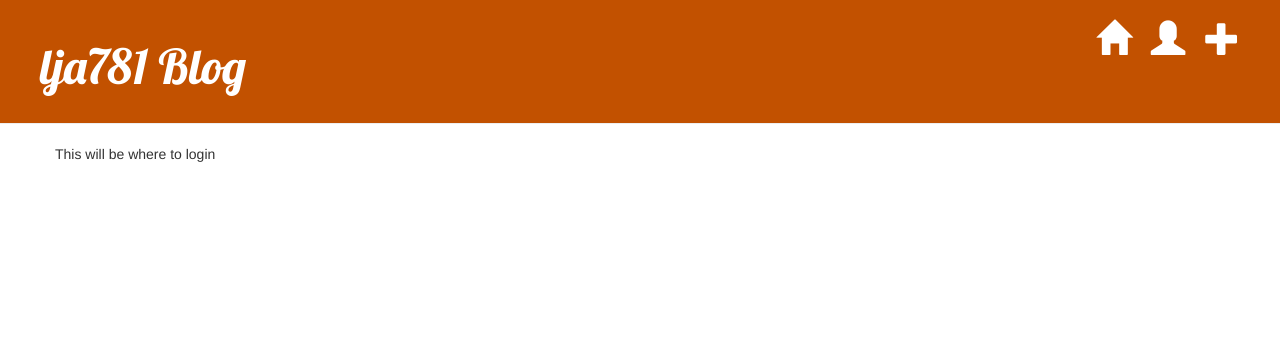
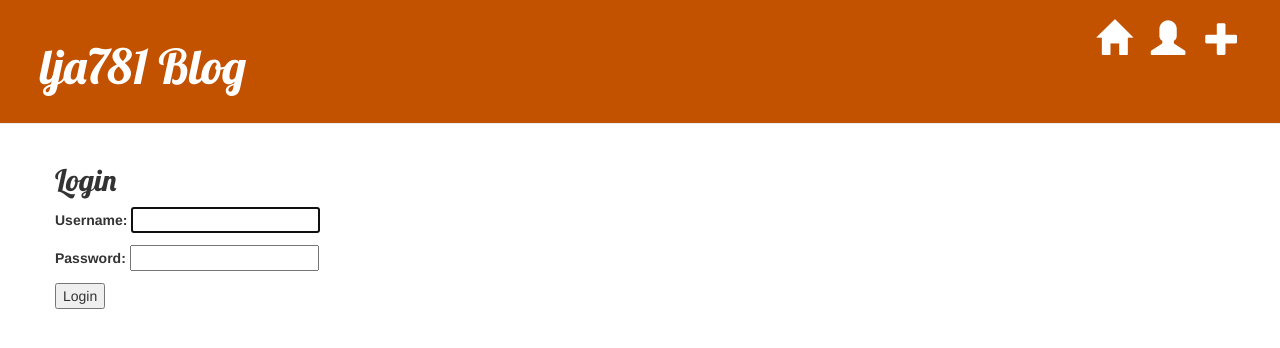
Before and after one commit to lja781/webapp, a Django app: page /accounts/login/ in a window 1280 px wide. Shown: the top 348 px of the page. Run offline with Django 3.2, Linux system fonts and the light colour scheme; some libraries are stand-ins or nearby versions.

Commit message:
Added login capability

```diff
--- a/accounts/templates/accounts/login.html
+++ b/accounts/templates/accounts/login.html
@@ -1,7 +1,12 @@
 {% extends 'core/base.html' %}
 
 {% block content %}
+    <h2>Login</h2>
     <div class="login">
-        <p>This will be where to login</p>
+        <form method="post">
+            {% csrf_token %}
+            {{ form.as_p }}
+            <button type="submit">Login</button>
+        </form>
     </div>
 {% endblock %}
--- a/accounts/views.py
+++ b/accounts/views.py
@@ -1,6 +1,6 @@
 from django.contrib.auth import login as func_login
 from django.contrib.auth import authenticate
-from django.contrib.auth.forms import UserCreationForm
+from django.contrib.auth.forms import UserCreationForm, AuthenticationForm
 from django.contrib.auth import logout as func_logout
 from django.shortcuts import render, redirect
 
@@ -8,7 +8,20 @@ def login(request):
     meta = {"is_logged_in":request.user.is_authenticated}
     if request.user.is_authenticated:
         return redirect('profile')
-    return render(request, 'accounts/login.html', {'meta':meta})
+    elif request.method == "POST":
+        form = AuthenticationForm(request, data=request.POST)
+        if form.is_valid():
+            username = form.cleaned_data.get('username')
+            raw_password = form.cleaned_data.get('password')
+            user = authenticate(username=username, password=raw_password)
+            if user is not None:
+                func_login(request, user)
+                return redirect('home')
+            else:
+                pass
+                #return redirect("")
+    form = AuthenticationForm(request)
+    return render(request, 'accounts/login.html', {'form':form, 'meta':meta})
 
 def signup(request):
     meta = {"is_logged_in":request.user.is_authenticated}
@@ -33,7 +46,7 @@ def profile(request):
     return render(request, 'accounts/profile.html', {'meta':meta, 'user':user})
 
 def logout(request):
-    meta = {"is_logged_in":request.user.is_authenticated}
+    meta = {"is_logged_in":False}
     if request.user.is_authenticated:
         func_logout(request)
     else:
```
